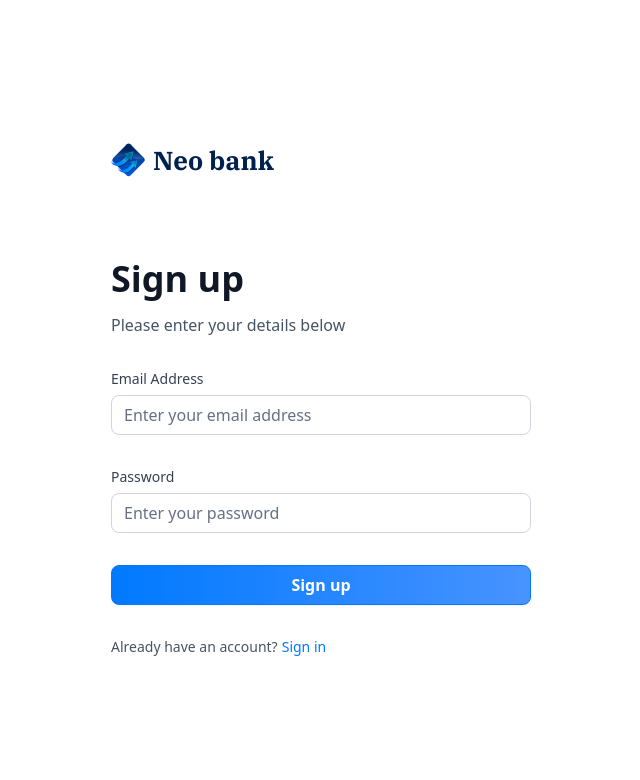
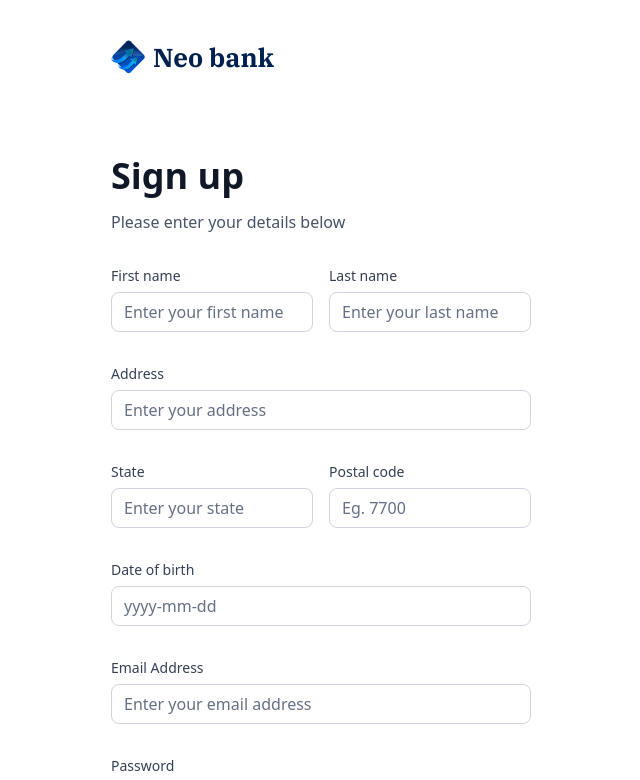
Before and after one commit to ChrisJoshRoberts/neo-bank, a Next.js app: page /sign-up in a window 1280 px wide. Shown: the top 780 px of the page, without its empty margins (319-959 px from the left). Built offline with nearby package versions, Linux system fonts and the light colour scheme.

Commit message:
sign up form complete

```diff
--- a/app/(auth)/sign-up/page.tsx
+++ b/app/(auth)/sign-up/page.tsx
@@ -5,7 +5,7 @@
   return (
     <section className="flex-center size-full max-sm:px-6">
       <AuthForm
-        type="signUp"
+        type="sign-up"
       />
     </section>
   )
--- a/components/AuthForm.tsx
+++ b/components/AuthForm.tsx
@@ -19,9 +19,11 @@
 const AuthForm = ({type}: {type:string}) => {
   const [user, setUser] = useState(null)
   const [isLoading, setIsLoading] = useState(false)
+
+  const formSchema = authFormSchema(type)
   // 1. Define your form.
-  const form = useForm<z.infer<typeof authFormSchema>>({
-    resolver: zodResolver(authFormSchema),
+  const form = useForm<z.infer<typeof formSchema>>({
+    resolver: zodResolver(formSchema),
     defaultValues: {
       email: "",
       password: "",
@@ -29,7 +31,7 @@
   })
 
   // 2. Define a submit handler.
-  function onSubmit(values: z.infer<typeof authFormSchema>) {
+  function onSubmit(values: z.infer<typeof formSchema>) {
     // Do something with the form values.
     // ✅ This will be type-safe and validated.
     setIsLoading(true)
@@ -74,6 +76,50 @@
           <>
           <Form {...form}>
             <form onSubmit={form.handleSubmit(onSubmit)} className="space-y-8">
+              {type === 'sign-up' && (
+                <>
+                <div className="flex gap-4">
+                  <CustomInput
+                    label="First name"
+                    control={form.control}
+                    name="firstName"
+                    placeholder="Enter your first name"
+                  />
+                  <CustomInput
+                    label="Last name"
+                    control={form.control}
+                    name="lastName"
+                    placeholder="Enter your last name"
+                  />
+                </div>
+                  <CustomInput
+                    label="Address"
+                    control={form.control}
+                    name="address1"
+                    placeholder="Enter your address"
+                  />
+                  <div className="flex gap-4">
+                    <CustomInput
+                      label="State"
+                      control={form.control}
+                      name="state"
+                      placeholder="Enter your state"
+                    />
+                    <CustomInput
+                      label="Postal code"
+                      control={form.control}
+                      name="postalCode"
+                      placeholder="Eg. 7700"
+                    />
+                  </div>
+                  <CustomInput
+                    label="Date of birth"
+                    control={form.control}
+                    name="dateOfBirth"
+                    placeholder="yyyy-mm-dd"
+                  />
+                </>
+              )}
               <CustomInput
                 name="email"
                 label="Email Address"
--- a/components/CustomInput.tsx
+++ b/components/CustomInput.tsx
@@ -12,10 +12,11 @@
 import { authFormSchema } from '@/lib/utils'
 import { FieldPath } from 'react-hook-form'
 
+const formSchema = authFormSchema('sign-up')
 
 interface CustomInput {
-  control: Control<z.infer<typeof authFormSchema>>,
-  name: FieldPath<z.infer<typeof authFormSchema>>,
+  control: Control<z.infer<typeof formSchema>>,
+  name: FieldPath<z.infer<typeof formSchema>>,
   label: string,
   placeholder: string,
 }
--- a/lib/utils.ts
+++ b/lib/utils.ts
@@ -195,7 +195,16 @@
   return date > twoDaysAgo ? "Processing" : "Success";
 };
 
-export const authFormSchema = z.object({
+export const authFormSchema = (type: string) => z.object({
+  // Both
   email: z.string().email(),
   password: z.string().min(8),
+  // Sign up
+  firstName: type === 'sign-in' ? z.string().optional :  z.string().min(3),
+  lastName: type === 'sign-in' ? z.string().optional : z.string().min(3),
+  address1: type === 'sign-in' ? z.string().optional : z.string().max(50),
+  state: type === 'sign-in' ? z.string().optional : z.string().min(3),
+  postalCode: type === 'sign-in' ? z.string().optional : z.string().min(3),
+  dateOfBirth: type === 'sign-in' ? z.string().optional : z.string().min(3),
+
 })
```
